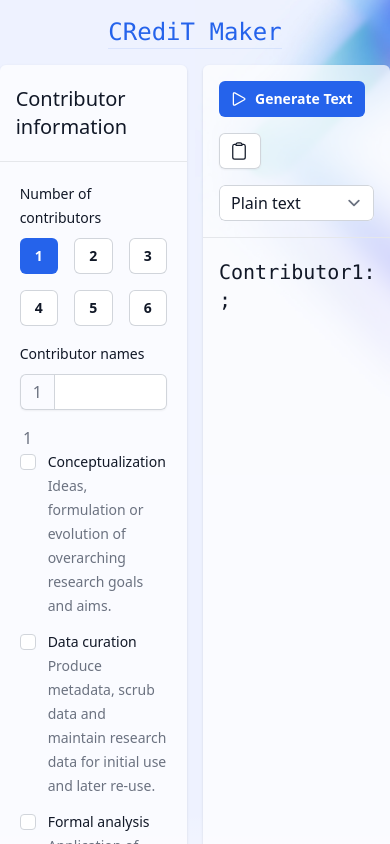
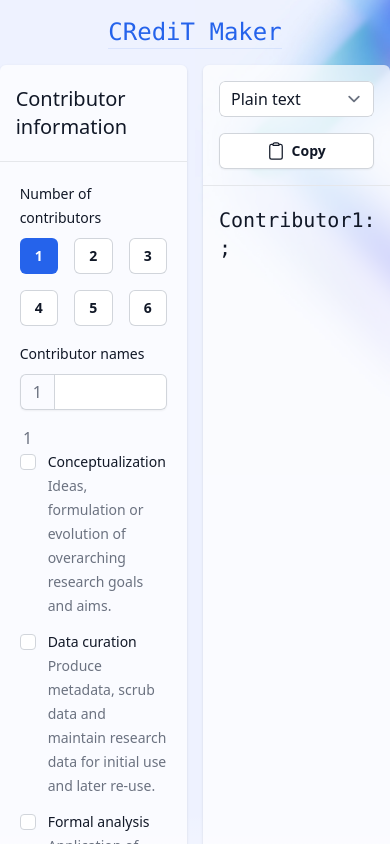
Before and after one commit to andreas-bauer/credit-maker, a Next.js app: page / in a window 390 px wide. Shown: the top 844 px of the page. Built offline with nearby package versions, Linux system fonts and the light colour scheme.

Commit message:
Remove generate button

```diff
--- a/src/app/page.tsx
+++ b/src/app/page.tsx
@@ -208,22 +208,12 @@ export default function Home() {
         <div className='w-1/2 divide-y divide-gray-200 overflow-hidden rounded-md bg-white/70 shadow'>
           <div className='flex flex-wrap items-center justify-between gap-4 p-4'>
             {/* Card header */}
-            <PrimaryButton
-              tabIndex={20}
-              type='submit'
-              className='order-1'
-              form='contributor-form'
-            >
-              <PlayIcon className='-ml-0.5 h-5 w-5' />
-              Generate Text
-            </PrimaryButton>
-
             <select
               id='generator-style'
               name='generator style'
               tabIndex={21}
               onChange={(e) => setSelectedStyle(e.target.value)}
-              className='order-3 w-full rounded-md border-0 py-1.5 text-gray-dark ring-1 ring-inset ring-gray-300 focus:ring-2 focus:ring-indigo-600 lg:order-2 lg:w-44 lg:grow'
+              className='w-full rounded-md border-0 py-1.5 text-gray-dark ring-1 ring-inset ring-gray-300 focus:ring-2 focus:ring-indigo-600 lg:w-44 lg:grow'
             >
               {Object.entries(availableStyles).map(([key, _]) => (
                 <option key={key}>{key}</option>
@@ -232,7 +222,7 @@ export default function Home() {
 
             <SecondaryButton
               type='submit'
-              className='order-2 sm:w-24 lg:order-3'
+              className='w-full lg:w-24'
               tabIndex={22}
               onClick={onCopyHandler}
             >
@@ -242,9 +232,7 @@ export default function Home() {
               <ClipboardIcon
                 className={`-ml-0.5 h-5 w-5 ${showSuccessCopy ? 'hidden' : ''}`}
               />
-              <span className='hidden sm:flex'>
-                {showSuccessCopy ? 'Copied!' : 'Copy'}
-              </span>
+              <span className=''>{showSuccessCopy ? 'Copied!' : 'Copy'}</span>
             </SecondaryButton>
           </div>
           <div className='px-4 py-5'>
```
